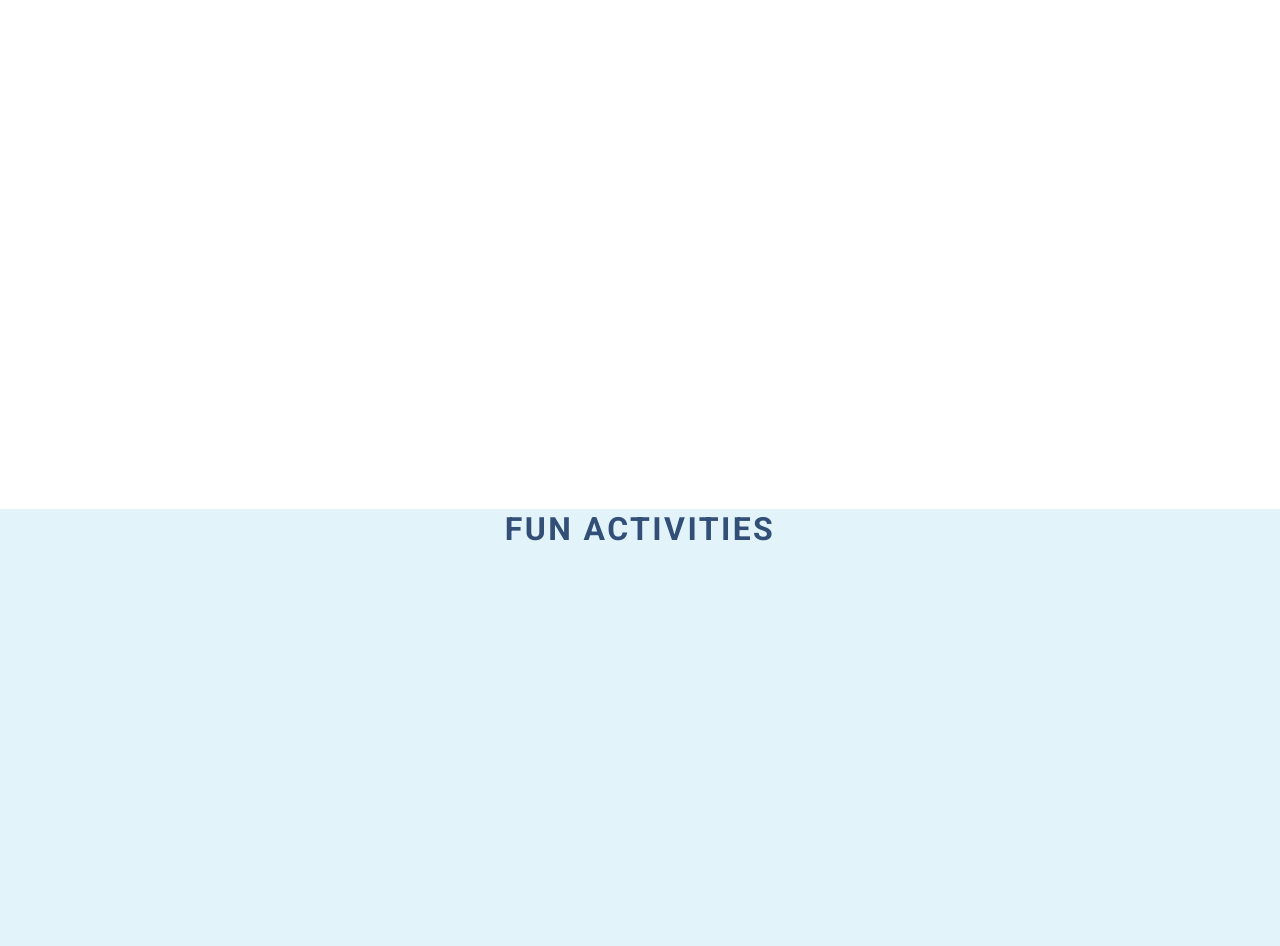
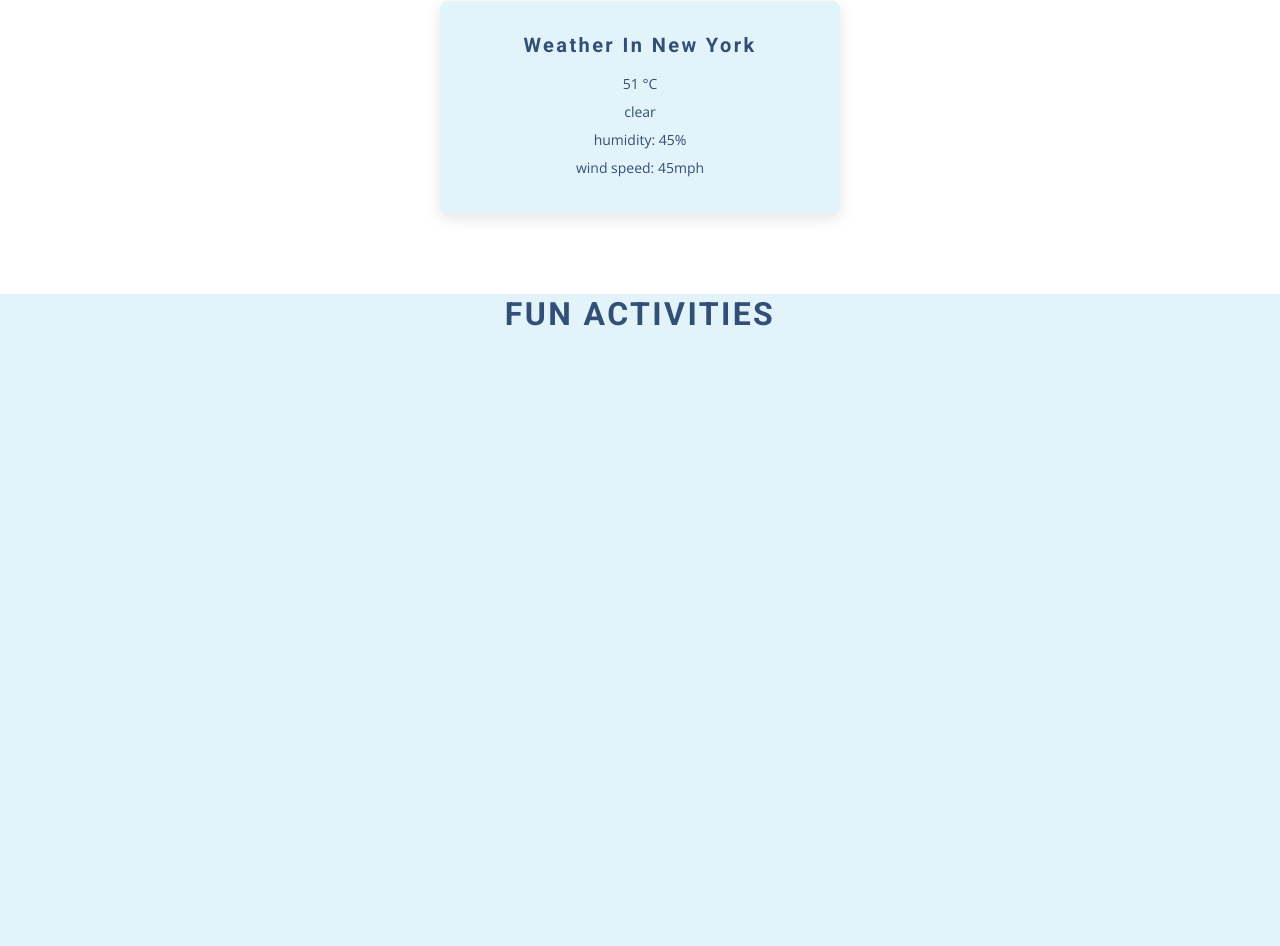
Before and after one commit to tho343/trip-planner, a plain HTML site: page index.html in a window 1280 px wide. Shown: the part 663-1609 px from the top of the page. After the commit the page ends 1009 px from the top, so only its background shows below. Drawn offline with nearby package versions, Linux system fonts and the light colour scheme; no server answers.

Commit message:
weather modied

```diff
--- a/app.js
+++ b/app.js
@@ -134,7 +134,7 @@ let weather = {
         const {speed} = data.wind;
         const {humidity} = data.main;
         const {icon} = data.weather[0];
-        document.querySelector(".temp").innerHTML = `${temp} Celcius degree`;
+        document.querySelector(".temp").innerHTML = `${temp} °C`;
         document.querySelector(".description").innerHTML = `${description}`;
         document.querySelector(".humidity").innerHTML = `Humidity: ${humidity} %`;
         document.querySelector(".wind").innerHTML = `Wind speed: ${speed} km/h`;
--- a/index.html
+++ b/index.html
@@ -22,7 +22,7 @@
             <ul class="links">
                 <li>
                     <a href="#countdown" class="scroll-link">countdown</a>
-                    <a href="#places" class="scroll-link">places</a>
+                    <a href="#weather" class="scroll-link">weather</a>
                     <a href="#activities" class="scroll-link">activities</a>
                 </li>
             </ul>
@@ -68,9 +68,27 @@
         </article>
     </section>
     <!--places-section-->
-    <section class="places-section" id="places">
+    <section class="weather-section" id="weather">
         <div class="title" >
-            <h2>Fun <span>places</span></h2>
+            <h2>Weather <span>check</span></h2>
+            <div class="w">
+                <div class="weather-station-container">
+                    <div class="weather-station">
+                        <h3 class="city">Weather in New York</h3>
+
+                        <div class="temp">51 °C</div>
+                        <div class="description-container">
+                            <img src="" alt="" class="icon">
+                            <div class="description">clear</div>
+                        </div>
+
+                        <div class="humidity">humidity: 45%</div>
+                        <div class="wind">wind speed: 45mph</div>
+                    </div>
+                </div>
+            </div>
+
+
         </div>
 
     </section>
--- a/styles.css
+++ b/styles.css
@@ -294,11 +294,38 @@ nav{
   text-align: center;
   text-transform: uppercase;
 }
-#places,
+#weather,
 #activities{
-  height: 80vh;
+  height: auto;
 
 }
-#places{
+#weather{
   background-color: var(--clr-white);
 }
+/*===weather====*/
+.weather-station-container {
+  display: flex;
+  align-items: center;
+  justify-content: center;
+  text-align: center;
+  background-color: var(--clr-blue-10);
+  box-shadow: var(--light-shadow);
+  border-radius: var(--radius);
+  padding:2rem;
+  width:100%;
+  max-width: 400px;
+
+}
+.description-container {
+  display: flex;
+  align-items: center;
+  justify-content: center;
+}
+.w {
+  display: flex;
+  justify-content: center;
+
+}
+section#weather {
+  padding: 5rem 5rem;
+}
```
